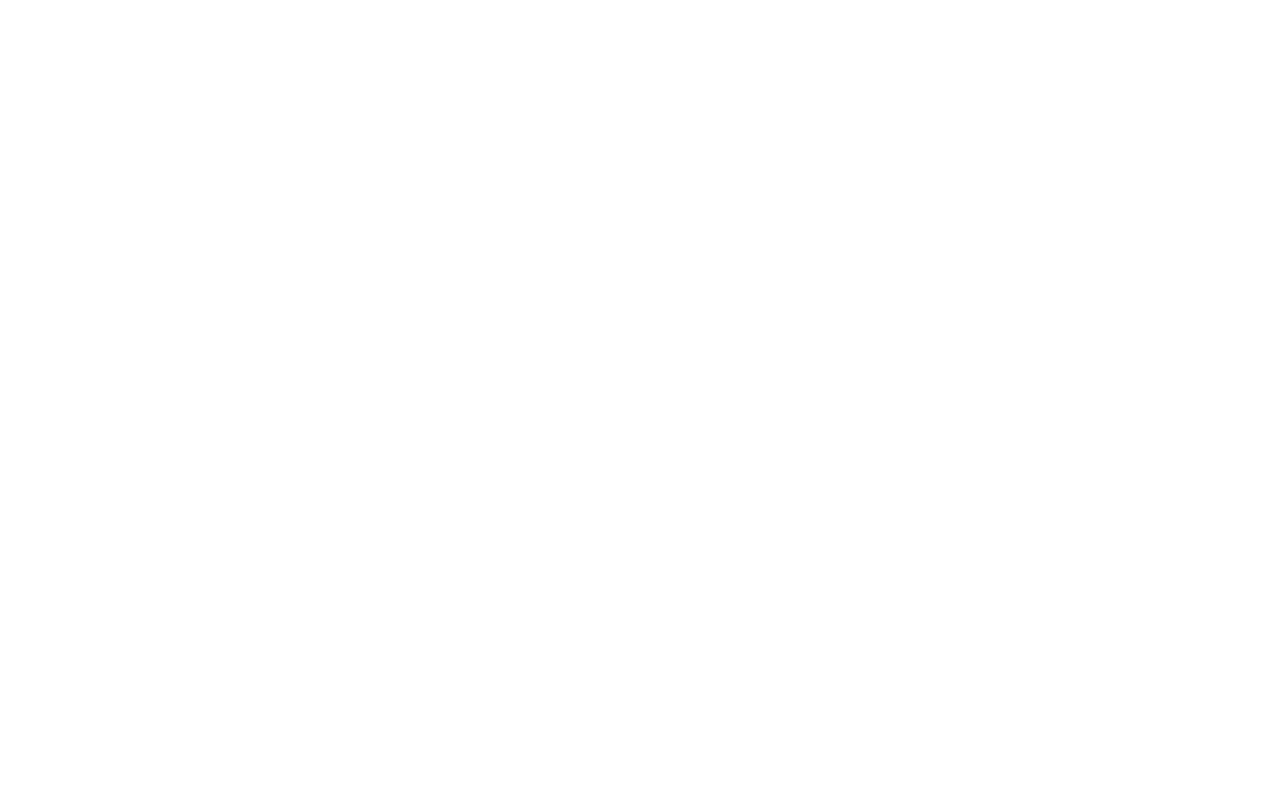
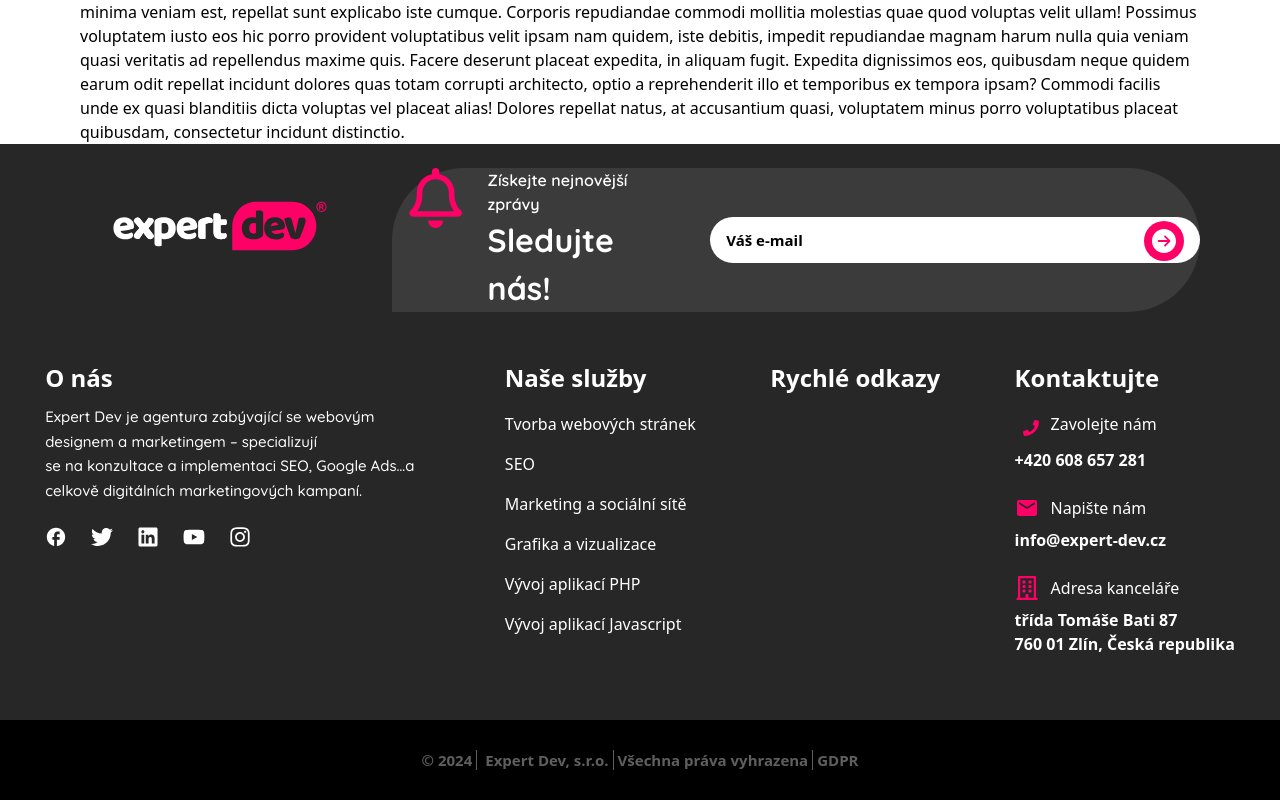
Before and after one commit to Atifzada/expert_dev, a Next.js app: page / in a window 1280 px wide. Shown: the part 828-1628 px from the top of the page. Before the commit the page ends 800 px from the top, so only its background shows below. Built offline with nearby package versions, Linux system fonts and the light colour scheme; a web font is replaced by a local one.

Commit message:
Add hovring effect and drop-down menu in the app

```diff
--- a/app/layout.tsx
+++ b/app/layout.tsx
@@ -2,7 +2,7 @@ import type { Metadata } from "next";
 import "./globals.css";
 // import "slick-carousel/slick/slick.css";
 import Navbar from "@/components/Navbar";
-// import Footer from "@/components/Footer";
+import Footer from "@/components/Footer";
 
 export const metadata: Metadata = {
   title: "expert-dev",
@@ -19,7 +19,7 @@ export default function RootLayout({
       <body>
         <Navbar/>
         <main className="relative overflow-hidden">{children}</main>
-        {/* <Footer/> */}
+        <Footer/>
         </body>
     </html>
   );
--- a/app/page.tsx
+++ b/app/page.tsx
@@ -1,10 +1,10 @@
 import React from "react";
-// import About from "@/components/About";
+import About from "@/components/About";
 
 const page = () => {
   return (
     <>
-    {/* <About /> */}
+    <About />
     </>
   )
 }
--- a/components/About.tsx
+++ b/components/About.tsx
@@ -2,7 +2,7 @@ import React from "react";
 
 const About = () => {
   return (
-    <div className="h-90vh flex justify-center items-center">
+    <div className="mt-40 h-90vh flex justify-center items-center mx-20">
       <div>
         <h1 className="text-3xl font-bold mb-4">About Us</h1>
         <p className="text-lg">
--- a/components/Footer.tsx
+++ b/components/Footer.tsx
@@ -1,4 +1,5 @@
-import React from "react";
+"use client"
+import React, { useState } from "react";
 import Link from "next/link";
 import Image from "next/image";
 import { FaRegBell, FaPhone, FaRegBuilding, FaInstagram } from "react-icons/fa";
@@ -6,10 +7,13 @@ import { MdOutlineFacebook, MdEmail } from "react-icons/md";
 import { FaYoutube } from "react-icons/fa";
 import { RxLinkedinLogo } from "react-icons/rx";
 import { FaTwitter } from "react-icons/fa";
+import { FaArrowRightLong } from "react-icons/fa6";
 
 const Footer = () => {
+  const [hoveredItem, setHoveredItem] = useState("");
+
   return (
-    <footer className=" bg-black text-white">
+    <footer className="bg-black text-white">
       <div className="bg-black items-center">
         <section className="flex gap-8 py-6 px-20">
           <div className="p-8">
@@ -17,10 +21,7 @@ const Footer = () => {
               <Image src="/logo2.svg" alt="Logo" width={300} height={75} />
             </Link>
           </div>
-          <div className="main-search w-full flex items-center rounded-full bg-custom-black relative"
-                  style={{
-                    borderBottomLeftRadius: "0"}}
-          >
+          <div className="main-search w-full flex items-center rounded-full bg-custom-black relative" style={{ borderBottomLeftRadius: "0" }}>
             <div className="flex px-4">
               <FaRegBell className="text-6xl text-custom-red" />
               <div className="px-6">
@@ -66,7 +67,7 @@ const Footer = () => {
               marketingových kampaní.
             </span>
             <div className="flex gap-6 mt-6">
-            <MdOutlineFacebook className="text-white text-22 font-semibold hover:scale-110 transform transition duration-300" />
+              <MdOutlineFacebook className="text-white text-22 font-semibold hover:scale-110 transform transition duration-300" />
               <FaTwitter className="text-white text-22 font-semibold hover:scale-110 transform transition duration-300" />
               <RxLinkedinLogo className="text-white text-22 font-semibold hover:scale-110 transform transition duration-300" />
               <FaYoutube className="text-white text-22 font-semibold hover:scale-110 transform transition duration-300" />
@@ -75,28 +76,70 @@ const Footer = () => {
           </div>
         </div>
         <div className="flex-col">
-          <h2 className="text-white font-Balloc font-semibold text-24">
+          <h2 className="text-white font-Balloc font-semibold text-24 ml-4">
             Naše služby
           </h2>
           <div className="mt-4">
-            <p className="text-white text-16 font-Ballo font-normal pb-4">
-              Tvorba webových stránek
-            </p>
-            <p className="text-white text-16 font-Ballo font-normal pb-4">
-              SEO
-            </p>
-            <p className="text-white text-16 font-Ballo font-normal pb-4">
-              Marketing a sociální sítě
-            </p>
-            <p className="text-white text-16 font-Ballo font-normal pb-4">
-              Grafika a vizualizace
-            </p>
-            <p className="text-white text-16 font-Ballo font-normal pb-4">
-              Vývoj aplikací PHP
-            </p>
-            <p className="text-white text-16 font-Ballo font-normal pb-4">
-              Vývoj aplikací Javascript
-            </p>
+            <div
+              className="text-white text-16 font-Ballo font-normal pb-4 relative"
+              onMouseEnter={() => setHoveredItem("Tvorba webových stránek")}
+              onMouseLeave={() => setHoveredItem("")}
+            >
+              {hoveredItem === "Tvorba webových stránek" && (
+                <FaArrowRightLong className="text-custom-red mr-2 absolute left-0 top-1/2 transform -translate-y-2/3" />
+              )}
+              <span className="ml-4">Tvorba webových stránek</span>
+            </div>
+            <div
+              className="text-white text-16 font-Ballo font-normal pb-4 relative"
+              onMouseEnter={() => setHoveredItem("SEO")}
+              onMouseLeave={() => setHoveredItem("")}
+            >
+              {hoveredItem === "SEO" && (
+                <FaArrowRightLong className="text-custom-red mr-2 absolute left-0 top-1/2 transform -translate-y-2/3" />
+              )}
+              <span className="ml-4">SEO</span>
+            </div>
+            <div
+              className="text-white text-16 font-Ballo font-normal pb-4 relative"
+              onMouseEnter={() => setHoveredItem("Marketing a sociální sítě")}
+              onMouseLeave={() => setHoveredItem("")}
+            >
+              {hoveredItem === "Marketing a sociální sítě" && (
+                <FaArrowRightLong className="text-custom-red mr-2 absolute left-0 top-1/2 transform -translate-y-2/3" />
+              )}
+              <span className="ml-4">Marketing a sociální sítě</span>
+            </div>
+            <div
+              className="text-white text-16 font-Ballo font-normal pb-4 relative"
+              onMouseEnter={() => setHoveredItem("Grafika a vizualizace")}
+              onMouseLeave={() => setHoveredItem("")}
+            >
+              {hoveredItem === "Grafika a vizualizace" && (
+                <FaArrowRightLong className="text-custom-red mr-2 absolute left-0 top-1/2 transform -translate-y-2/3" />
+              )}
+              <span className="ml-4">Grafika a vizualizace</span>
+            </div>
+            <div
+              className="text-white text-16 font-Ballo font-normal pb-4 relative"
+              onMouseEnter={() => setHoveredItem("Vývoj aplikací PHP")}
+              onMouseLeave={() => setHoveredItem("")}
+            >
+              {hoveredItem === "Vývoj aplikací PHP" && (
+                <FaArrowRightLong className="text-custom-red mr-2 absolute left-0 top-1/2 transform -translate-y-2/3" />
+              )}
+              <span className="ml-4">Vývoj aplikací PHP</span>
+            </div>
+            <div
+              className="text-white text-16 font-Ballo font-normal pb-4 relative"
+              onMouseEnter={() => setHoveredItem("Vývoj aplikací Javascript")}
+              onMouseLeave={() => setHoveredItem("")}
+            >
+              {hoveredItem === "Vývoj aplikací Javascript" && (
+                <FaArrowRightLong className="text-custom-red mr-2 absolute left-0 top-1/2 transform -translate-y-2/3" />
+              )}
+              <span className="ml-4">Vývoj aplikací Javascript</span>
+            </div>
           </div>
         </div>
         <div>
--- a/constant/index.tsx
+++ b/constant/index.tsx
@@ -1,10 +1,19 @@
 // NAVIGATION
 
-export const NAV_LINK =[
-    { href:"", key: "about", label: "O nás"},
-    { href:"", key: "services", label: "Služby" },
-    { href:"", key: "reference", label: "Reference"},
-    { href:"", key: "blog", label: "Blog" },
-    { href:"", key: "career", label: "Kariéra" },
-    { href:"", key: "contact", label: "Kontakt" },
-    ];
+export const NAV_LINK = [
+    { href: "", key: "about", label: "O nás" },
+    { href: "", key: "services", label: "Služby" },
+    { href: "", key: "reference", label: "Reference", sublinks: [
+        { href: "", label: "Sublink 1" },
+        { href: "", label: "Sublink 2" },
+        { href: "", label: "Sublink 3" },
+        { href: "", label: "Sublink 4" },
+        { href: "", label: "Sublink 5" },
+        { href: "", label: "Sublink 6" },
+        // Add more sublinks here
+      ]
+    },
+    { href: "", key: "blog", label: "Blog" },
+    { href: "", key: "career", label: "Kariéra" },
+    { href: "", key: "contact", label: "Kontakt" },
+  ];
```
Also changed, not shown: components/Navbar.tsx (+48 -14 lines).
